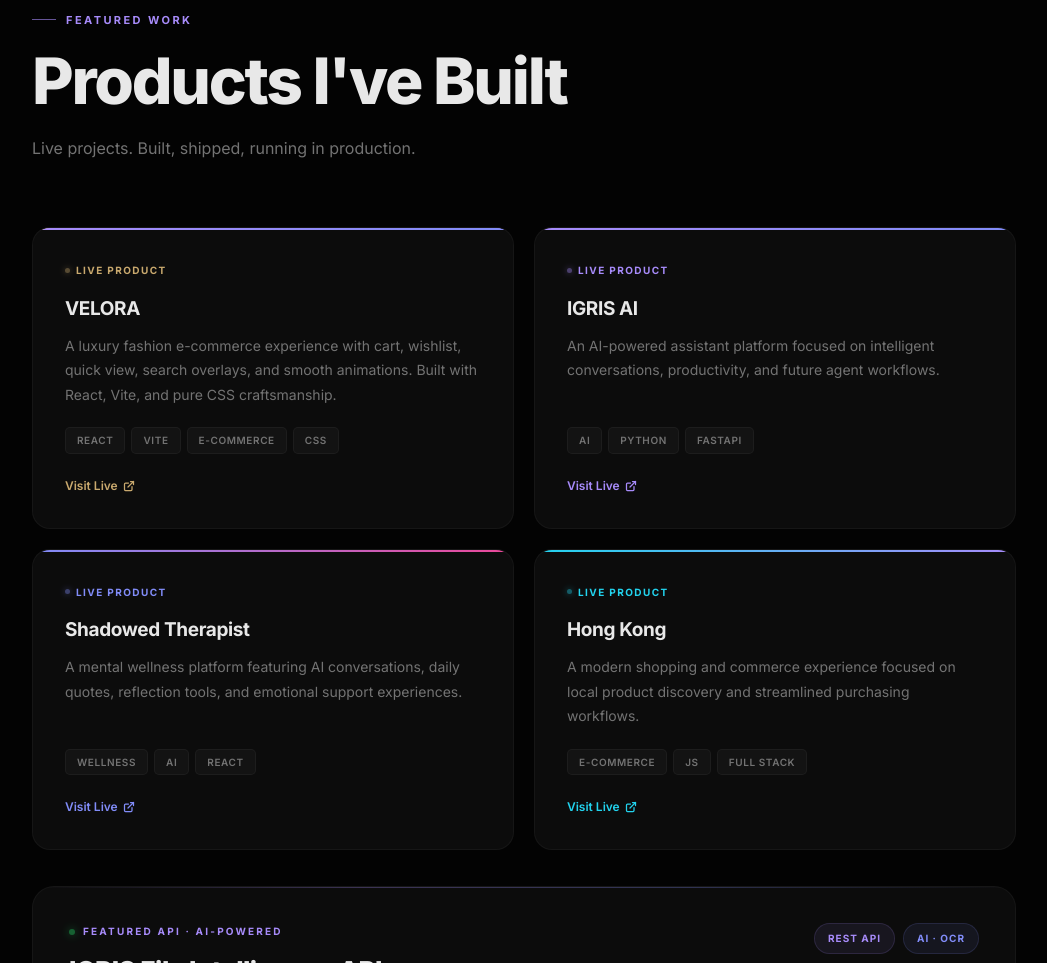
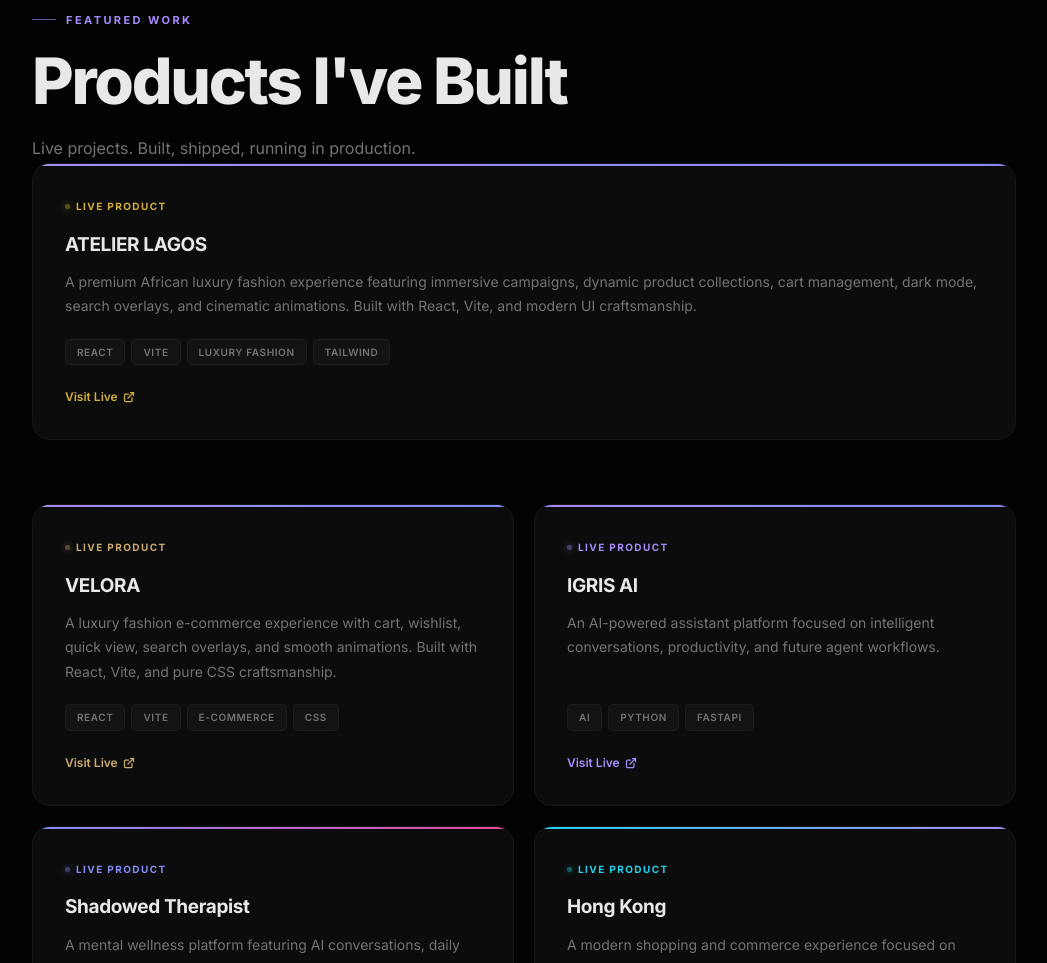
Before and after one commit to iamking419/Kings-Dev-Portfolio-, a plain HTML site: page index.html in a window 1280 px wide. Shown: the part 2747-3710 px from the top of the page, without its empty margins (116-1163 px from the left). Drawn offline with Linux system fonts and the light colour scheme; animation ran at ten frames a second.

Commit message:
Update index.html

```diff
--- a/index.html
+++ b/index.html
@@ -401,6 +401,43 @@ body{
       <h2 class="ttl">Products I've Built</h2>
       <p class="sub">Live projects. Built, shipped, running in production.</p>
     </div>
+    <div class="cd f reveal d2">
+    <div class="br" style="background:linear-gradient(90deg,#d4af37,#111827)"></div>
+
+    <div class="bd">
+        <div class="bg" style="color:#d4af37">
+            <span class="dt" style="background:#d4af37;box-shadow:0 0 6px #d4af37"></span>
+            Live Product
+        </div>
+
+        <div class="nm">ATELIER LAGOS</div>
+
+        <p class="dc">
+            A premium African luxury fashion experience featuring immersive
+            campaigns, dynamic product collections, cart management,
+            dark mode, search overlays, and cinematic animations.
+            Built with React, Vite, and modern UI craftsmanship.
+        </p>
+
+        <div class="tg">
+            <span>React</span>
+            <span>Vite</span>
+            <span>Luxury Fashion</span>
+            <span>Tailwind</span>
+        </div>
+
+        <div class="lk">
+            <a href="https://atelier-lagos.vercel.app/" target="_blank" style="color:#d4af37">
+                Visit Live
+                <svg viewBox="0 0 24 24">
+                    <path d="M18 13v6a2 2 0 01-2 2H5a2 2 0 01-2-2V8a2 2 0 012-2h6"/>
+                    <polyline points="15 3 21 3 21 9"/>
+                    <line x1="10" y1="14" x2="21" y2="3"/>
+                </svg>
+            </a>
+        </div>
+    </div>
+</div>
     <div class="gr">
       <div class="cd f reveal d1">
         <div class="br" style="background:linear-gradient(90deg,#c9a96e,#a78bfa)"></div>
```
